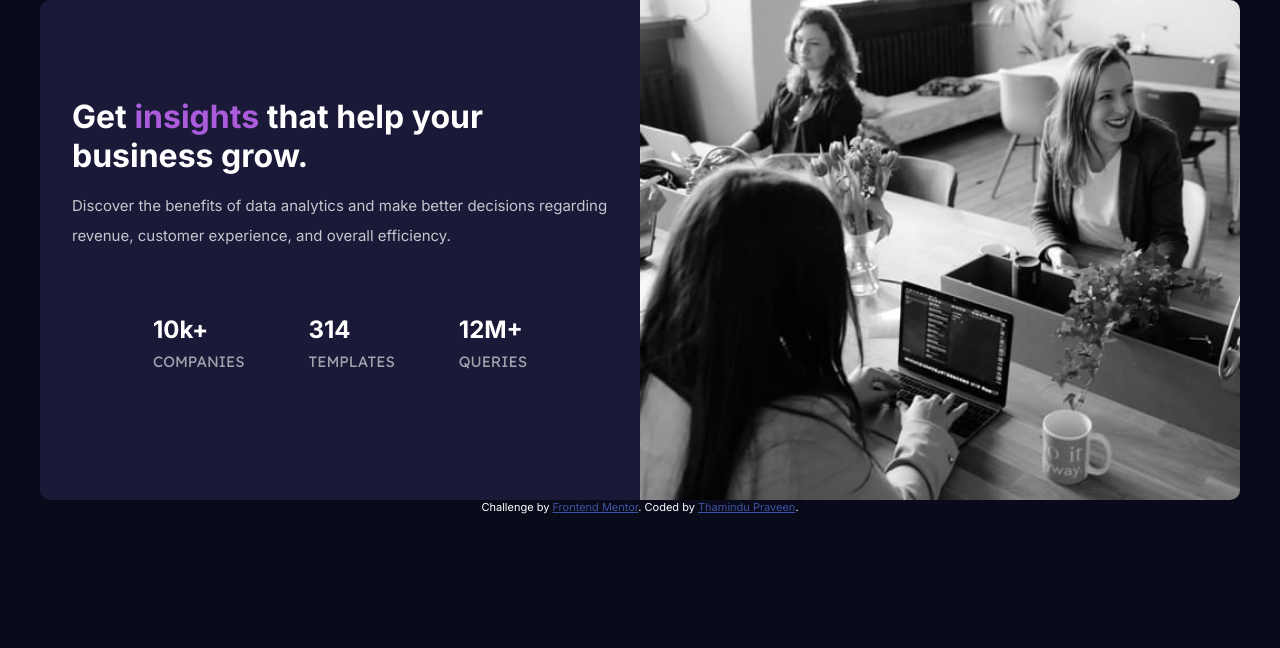
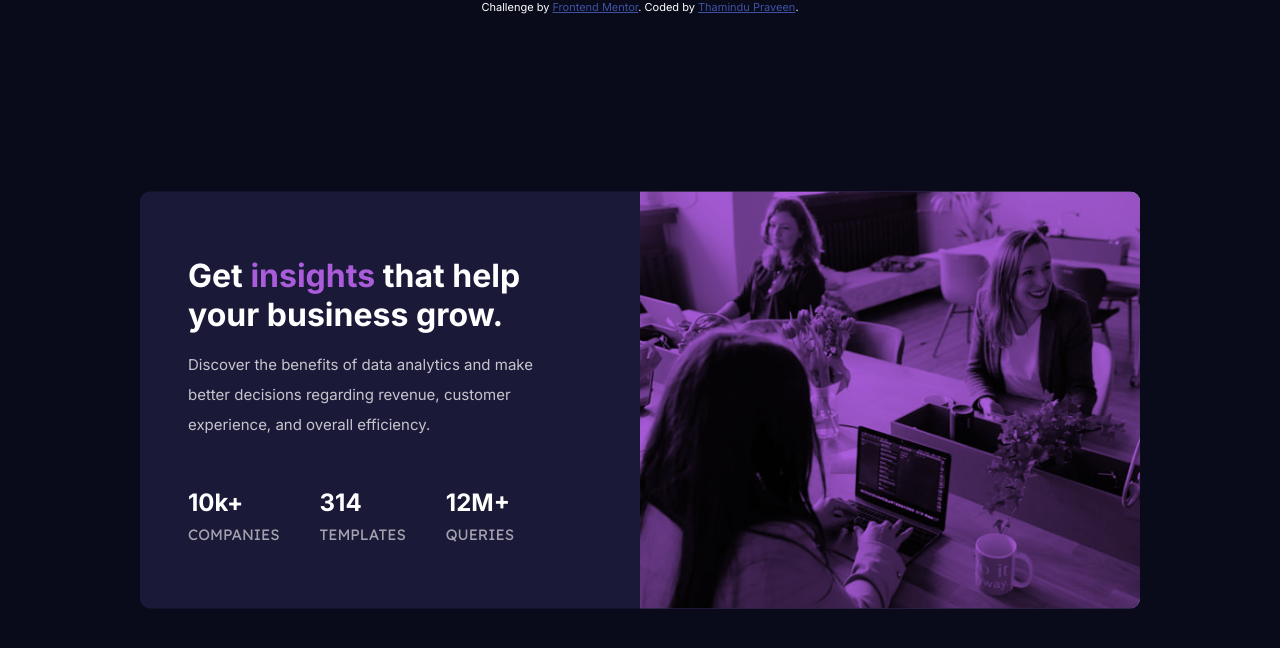
Before and after one commit to Tim5583/stats-preview-component, a plain HTML site: page index.html in a window 1280 px wide. Drawn offline with Linux system fonts and the light colour scheme.

Commit message:
finish desktop version

```diff
--- a/index.html
+++ b/index.html
@@ -16,11 +16,19 @@
   <title>Frontend Mentor | Stats preview card component</title>
 </head>
 <body>
+
+  <!-- card  -->
   <section class="container">
-    <picture>
-      <source media="(min-width: 1000px)" srcset="./images/image-header-desktop.jpg">
-      <img src="./images/image-header-mobile.jpg" alt="image of 3 people working in office" class="header-img">
-    </picture>
+
+    <!-- header img  -->
+    <div class="main-img">
+      <picture>
+        <source media="(min-width: 1000px)" srcset="./images/image-header-desktop.jpg">
+        <img src="./images/image-header-mobile.jpg" alt="image of 3 people working in office" class="header-img">
+      </picture>
+      <div class="tint"></div>
+    </div>
+    <!-- discription area  -->
     <div class="main-discription">
       <div class="row">
         <h1>Get <span>insights</span> that help your business grow.</h1>
--- a/style.css
+++ b/style.css
@@ -19,6 +19,7 @@ body {
     font-family: 'Inter', sans-serif;
     color: var(--White);
     font-weight: 400;
+    font-size: 15px;
 }
 
 .container {
@@ -32,10 +33,31 @@ body {
     border-radius: 10px;
     overflow: hidden;
     text-align: center;
+    position: absolute;
+    top: 50%;
+    left: 50%;
+    transform: translate(-50%, -50%);
 }
+
+.main-img {
+    grid-area: img;
+    position: relative;
+}
+
 picture {
-    grid-area: img;
     display: block;
+    height: 100%;
+    overflow: hidden;
+}
+
+.tint {
+    background-color: var(--Soft-violet);
+    mix-blend-mode: multiply;
+    width: 100%;
+    height: 100%;
+    position: absolute;
+    inset: 0 0 0 0;
+    z-index: 199;
 }
 
 .header-img {
@@ -44,7 +66,7 @@ picture {
 }
 
 .main-discription {
-    padding: 2rem 2rem 0 2rem;
+    padding: 2rem 2rem 0 3rem;
     grid-area: dis;
 }
 
@@ -63,7 +85,7 @@ span {
 }
 
 .numbers {
-    margin-top: 1rem;
+    margin-top: 1.5rem;
 }
 
 .numbers-col {
@@ -88,42 +110,28 @@ span {
 .attribution a {
     color: hsl(228, 45%, 44%);
 }
+
 @media (min-width: 1000px) {
     .container {
-        width: 1200px;
-        grid-template-columns: repeat(2, 1fr);
-        grid-auto-columns: 1fr;
-        grid-template-areas:
-        "dis img";
+        width: 1000px;
+        grid-template-columns: 1fr 1fr;
+        grid-template-areas: "dis img";
+    }
+
+    .main-discription {
+        display: flex;
+        align-items: center;
+        text-align: left;
+        padding-right: 4rem;
     }
 
     .numbers {
         display: flex;
+        justify-content: flex-start;
+        margin-top: 3rem;
     }
 
     .numbers-col {
-        padding-left: 0;
-        text-align: left;
-    }
-
-    .main-discription {
-        display: flex;
-        justify-content: center;
-        align-items: center;
-        text-align: left;
-    }
-
-    .row {
-        display: flex;
-        flex-direction: column;
-        justify-content: center;
-        align-items: center;
-    }
-    .numbers, .numbers-col {
-        margin: 2rem;
-    }
-    .gg {
-        display: flex;
-        width: 90%;
+        margin-right: 2.5rem;
     }
 }
```
Also changed, not shown: screenshot.png (added).
